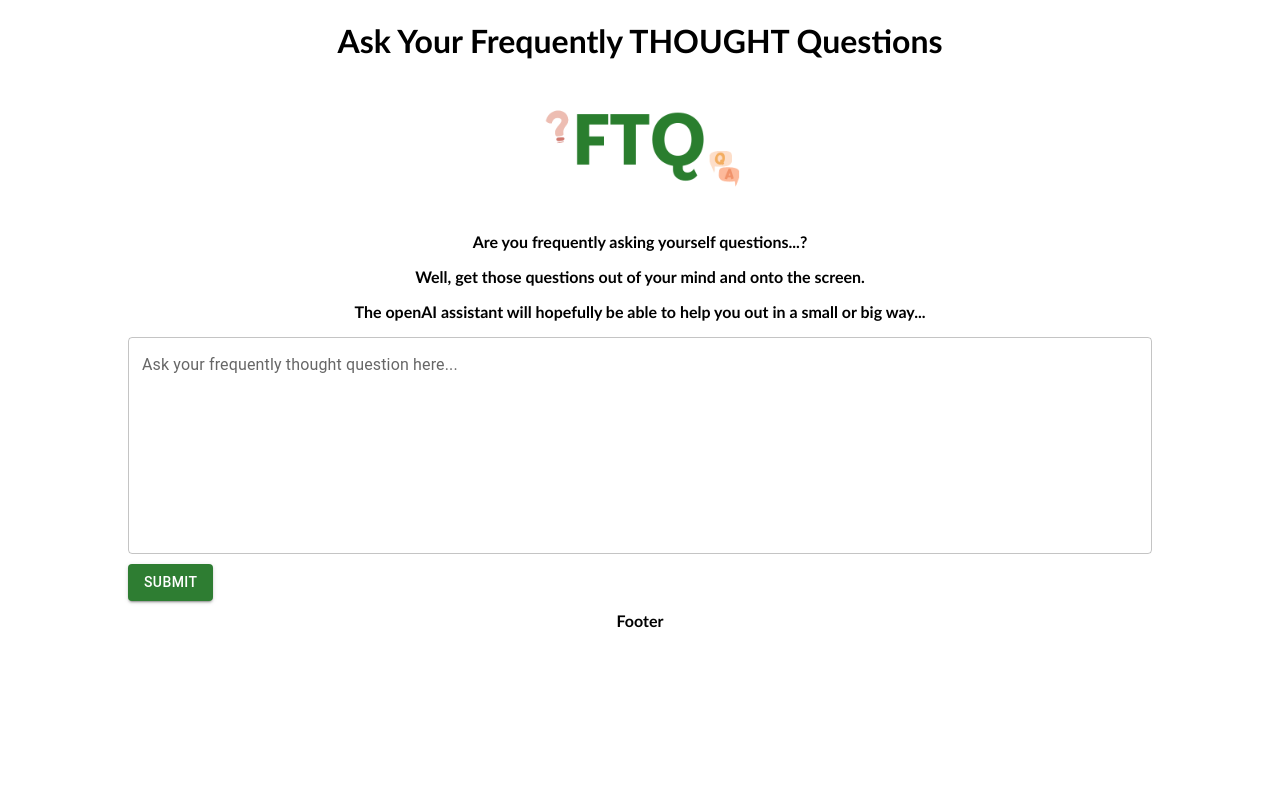
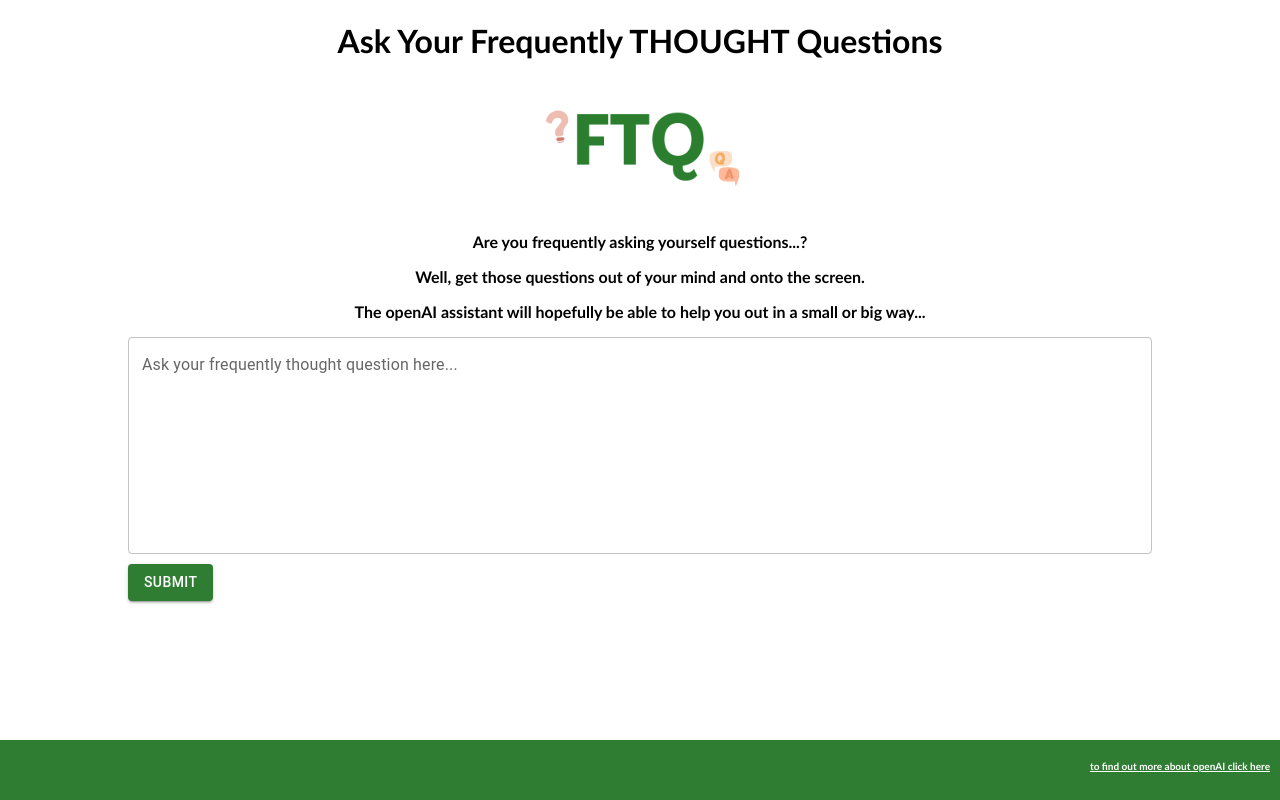
Before and after one commit to ninabrissey/ai-completion-app, a React (Create React App) app: page / in a window 1280 px wide. Built offline with nearby package versions, Linux system fonts and the light colour scheme.

Commit message:
Add link to openAI and style footer

```diff
--- a/src/components/Footer/Footer.css
+++ b/src/components/Footer/Footer.css
@@ -0,0 +1,18 @@
+footer {
+  position:absolute;
+  bottom:0;
+  width:100%;
+  height:60px;
+  background-color: #2E7D32;
+}
+
+.open-ai-link {
+  color: white;
+  font-size: x-small;
+  text-align: right;
+}
+
+.open-ai-link p {
+  margin-top: 20px;
+  margin-right: 10px
+}
--- a/src/components/Footer/Footer.js
+++ b/src/components/Footer/Footer.js
@@ -1,7 +1,18 @@
 import React from 'react';
+import './Footer.css';
 
 const Footer = () => {
-  return <div>Footer</div>;
+  return (
+    <footer>
+      <a
+        className="open-ai-link"
+        href="https://beta.openai.com/"
+        target="_blank"
+      >
+        <p>to find out more about openAI click here</p>
+      </a>
+    </footer>
+  );
 };
 
 export default Footer;
```
